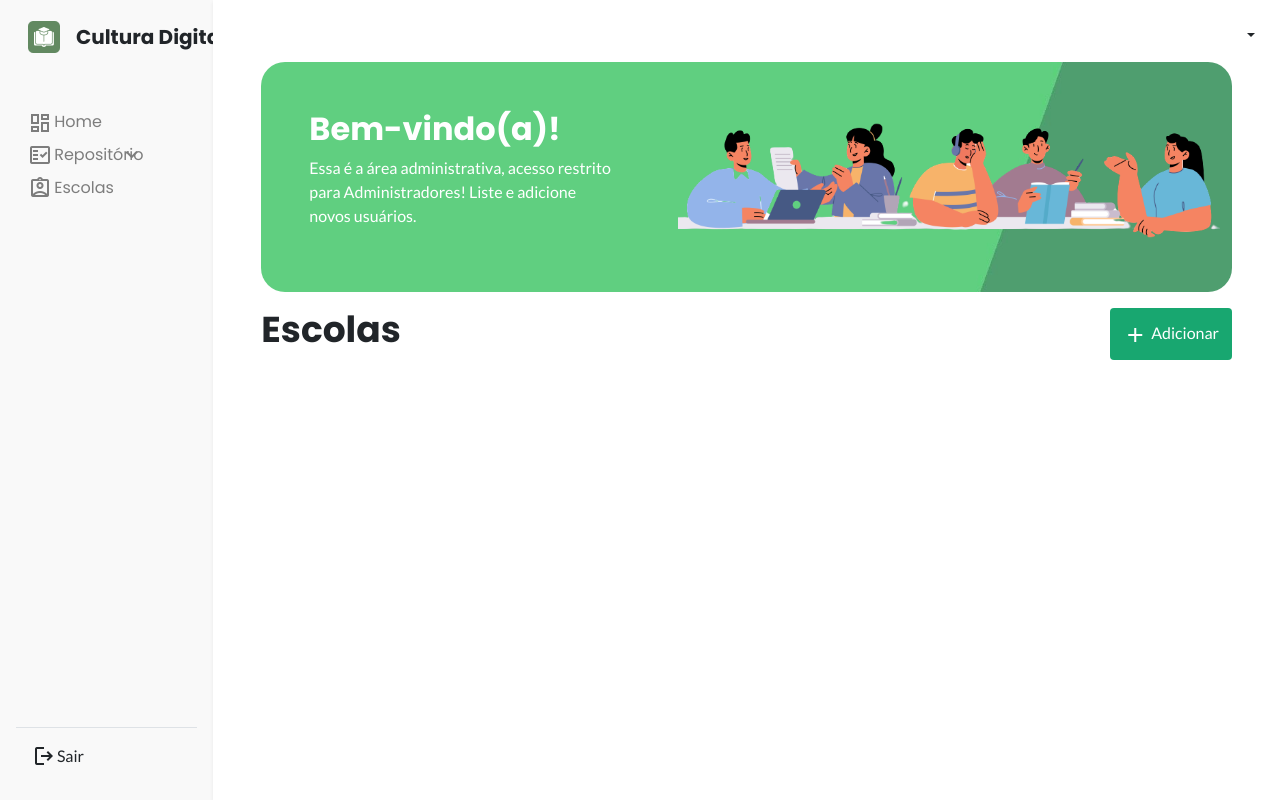
After one commit to httpsGabrielle/culturaDigital, a Django app: page /dashboard/escolas/ in a window 1280 px wide. The commit adds this page. Run offline with Django 4.2, Linux system fonts and the light colour scheme; some web fonts are replaced.

Commit message:
interface escolas

```diff
--- a/appAdmin/templates/dashboard.html
+++ b/appAdmin/templates/dashboard.html
@@ -7,17 +7,13 @@
     <meta name="viewport" content="width=device-width, initial-scale=1.0">
     <link href="https://cdn.jsdelivr.net/npm/bootstrap@5.0.2/dist/css/bootstrap.min.css" rel="stylesheet" integrity="sha384-EVSTQN3/azprG1Anm3QDgpJLIm9Nao0Yz1ztcQTwFspd3yD65VohhpuuCOmLASjC" crossorigin="anonymous">
     <script src="https://code.jquery.com/jquery-3.6.1.min.js" integrity="sha256-o88AwQnZB+VDvE9tvIXrMQaPlFFSUTR+nldQm1LuPXQ=" crossorigin="anonymous"></script>
-    <title>{% block title %}{% endblock %}</title>
-
     <link rel="preconnect" href="https://fonts.googleapis.com">
     <link rel="preconnect" href="https://fonts.gstatic.com" crossorigin>
     <link href="https://fonts.googleapis.com/css2?family=Bungee+Spice&family=Lato:wght@400;700&family=Poppins:wght@400;500;600;700&display=swap" rel="stylesheet">
     <link rel="stylesheet" href="{% static 'css/style.css' %}">
-
     <link rel="stylesheet" href="https://fonts.googleapis.com/css2?family=Material+Symbols+Outlined:opsz,wght,FILL,GRAD@48,400,0,0" />
-
     <script src="https://cdn.jsdelivr.net/npm/bootstrap@5.2.1/dist/js/bootstrap.bundle.min.js" integrity="sha384-u1OknCvxWvY5kfmNBILK2hRnQC3Pr17a+RTT6rIHI7NnikvbZlHgTPOOmMi466C8" crossorigin="anonymous"></script>
-
+    <title>{% block title %}{% endblock %}</title>
   </head>
 <body>
     <div class="d-flex vh-100">
@@ -27,15 +23,15 @@
                 <div class="container py-5">
                     <a class="text-decoration-none text-dark menuItem text-gray" href="/dashboard">
                         <div class="d-flex justify-content-center align-items-center menuItem text-gray py-1 p-1 rounded">
-                            <div class="col-2"><span class="material-symbols-outlined py-1">dashboard</span></div>
-                            <div class="col-10 ">Home</div>
+                            <div class="col-2"><span class="material-symbols-outlined align-middle">dashboard</span></div>
+                            <div class="col-10">Home</div>
                         </div>
                     </a>
                     <div class="d-flex  menuItem text-gray p-1 rounded align-items-center flex-wrap" data-bs-toggle="collapse" data-bs-target="#collapseExample">
-                        <div class="col-2"><span class="material-symbols-outlined py-1">fact_check</span></div>
+                        <div class="col-2"><span class="material-symbols-outlined align-middle">fact_check</span></div>
                         <div class="col-5">Repositório</div>
                         <div  class="col-1">
-                            <span class="material-symbols-outlined pt-2">expand_more</span>
+                            <span class="material-symbols-outlined align-middle">expand_more</span>
                         </div>
                         <div class="collapse" id="collapseExample">
                             <div class="d-flex flex-column px-5 ">
@@ -47,7 +43,7 @@
                     </div>
                     <a class="text-decoration-none text-dark" href="/dashboard/escolas">
                         <div class="d-flex align-items-center menuItem text-gray p-1 rounded ">
-                            <div class="col-2"><span class="material-symbols-outlined py-1">assignment_ind</span></div>
+                            <div class="col-2"><span class="material-symbols-outlined align-middle">assignment_ind</span></div>
                             <div class="col-10">Escolas</div>
                         </div>
                     </a>
@@ -83,6 +79,9 @@
 
             {% block 'header' %}
             {% endblock %}
+
+            {% block 'content-escolas' %}
+            {% endblock %}
         </div>
     </div>
 
--- /dev/null
+++ b/appAdmin/templates/escolas.html
@@ -0,0 +1,21 @@
+{% extends 'dashboard.html' %}
+{% load static %}
+
+{% block 'content-escolas' %}
+<div class="container-fluid px-5">
+    <div class="container-fluid  rounded">
+        <div class="row headerschool">
+            <div class="col-5 p-5 text-white d-flex justify-content-center flex-column">
+                <h2 class="fw-bold">Bem-vindo(a)!</h2>
+                <p>Essa é a área administrativa, acesso restrito para Administradores! Liste e adicione novos usuários.</p>
+            </div>
+            <div class="col"><img src="{% static 'img/images/school_header.png' %}" class="img-fluid" alt="..."></div>
+        </div>
+    </div>
+
+    <div class="d-flex justify-content-between mt-3">
+        <h1>Escolas</h1>
+        <button type="button" class="btn btn-green text-white"><span class="material-symbols-outlined align-middle pe-1">add</span>Adicionar</button>
+    </div>
+</div>
+{% endblock %}
--- a/appAdmin/templates/jogos_pendentes.html
+++ b/appAdmin/templates/jogos_pendentes.html
@@ -39,6 +39,5 @@
           {% endif %}
         {% endfor%}
     </table>
-
 </div>
 {% endblock %}
--- a/appAdmin/templates/repoNavbar.html
+++ b/appAdmin/templates/repoNavbar.html
@@ -14,9 +14,7 @@
               <span class="material-symbols-outlined" style="color:#18a770;">search</span>
           </span>
       </div>
-      <button type="button" data-bs-toggle="modal" data-bs-target="#addButton" class="btn btn-green text-white fw-bold ms-3" style="--bs-btn-padding-y: .25rem; --bs-btn-padding-x: .75rem; --bs-btn-font-size: .75rem;">
-      Adicionar
-      </button>
+      <button type="button" data-bs-toggle="modal" data-bs-target="#addButton" class="btn btn-green text-white fw-bold ms-3">Adicionar </button>
   </div>
   </div>
 
--- a/appAdmin/urls.py
+++ b/appAdmin/urls.py
@@ -11,4 +11,5 @@ urlpatterns = [
     path('atividades/', views.atividades, name='atividades'),
     path('atividades/pendentes/', views.atividadespendentes, name='atividadespendentes'),
     path('edit/<int:id>', views.edit, name='edit'),
+    path('escolas/', views.escolas, name='escolas'),
 ]
--- a/appAdmin/views.py
+++ b/appAdmin/views.py
@@ -97,3 +97,6 @@ def edit(request, id):
 
     context = {'tarefas':tarefas, 'form':form}
     return render(request, 'edit.html', context)
+
+def escolas(request):
+    return render(request, 'escolas.html')
--- a/appMain/static/css/style.css
+++ b/appMain/static/css/style.css
@@ -1,7 +1,7 @@
 body{
     font-family: 'Poppins', sans-serif;
+    box-sizing: border-box;
 }
-
 p{
     font-family: 'Lato', sans-serif;
 }
@@ -22,6 +22,13 @@ button, input, td{
     background-repeat: no-repeat;
     background-position: right top;
     background-size: 100vh;
+}
+.headerschool{
+    background-image: url("../img/background/schoolbkg.jpg");
+    background-repeat: no-repeat;
+    background-position: right top;
+    background-size: 100vw;
+    border-radius: 24px;
 }
 .logo{
     font-family: 'Poppins', sans-serif;
@@ -47,6 +54,8 @@ button, input, td{
     color: black;
     border-bottom: 2px solid #18a770;
 }
+
+
 @media only screen and (max-width: 800px){
     .main{
         flex-wrap: wrap;
```
Also changed, not shown: appMain/static/img/background/gradientgreen.jpg (added), appMain/static/img/background/green.jpg (deleted), appMain/static/img/background/schoolbkg.jpg (added), appMain/static/img/images/school_header.png (added), db.sqlite3.
